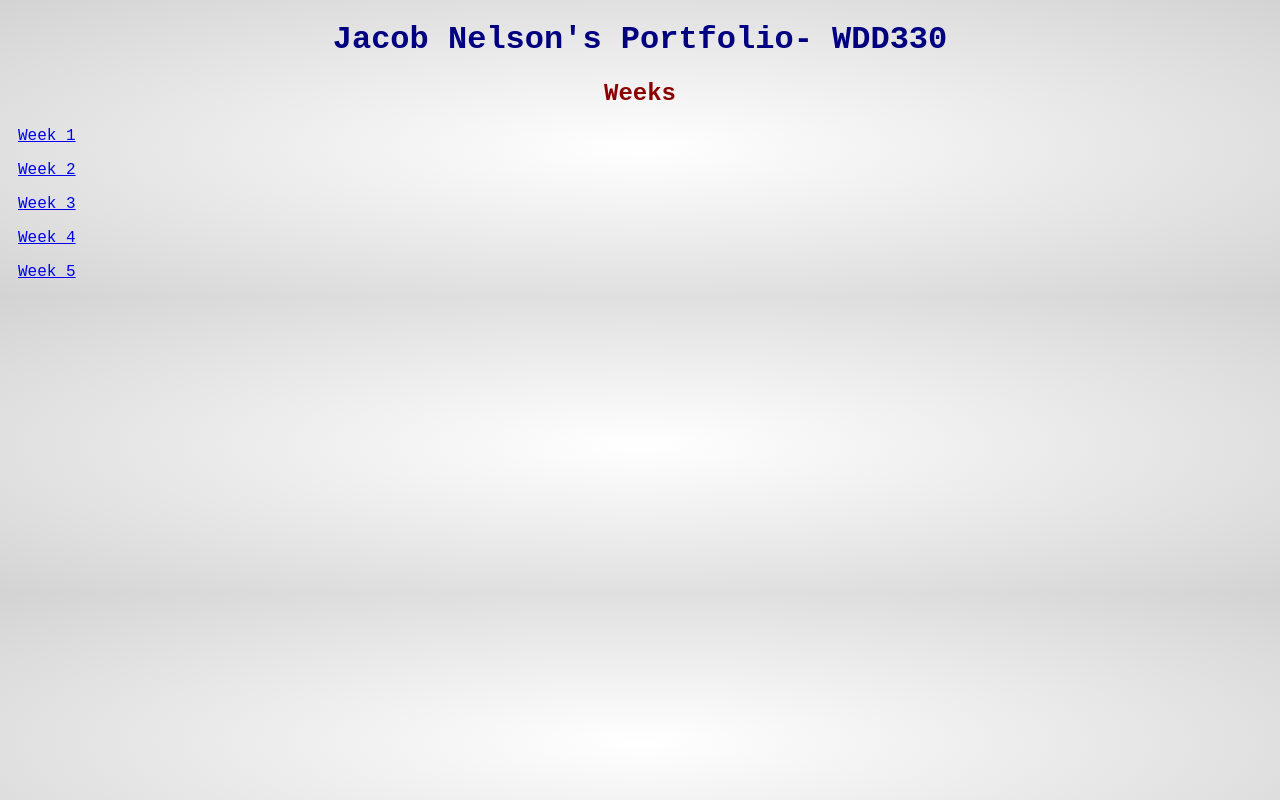
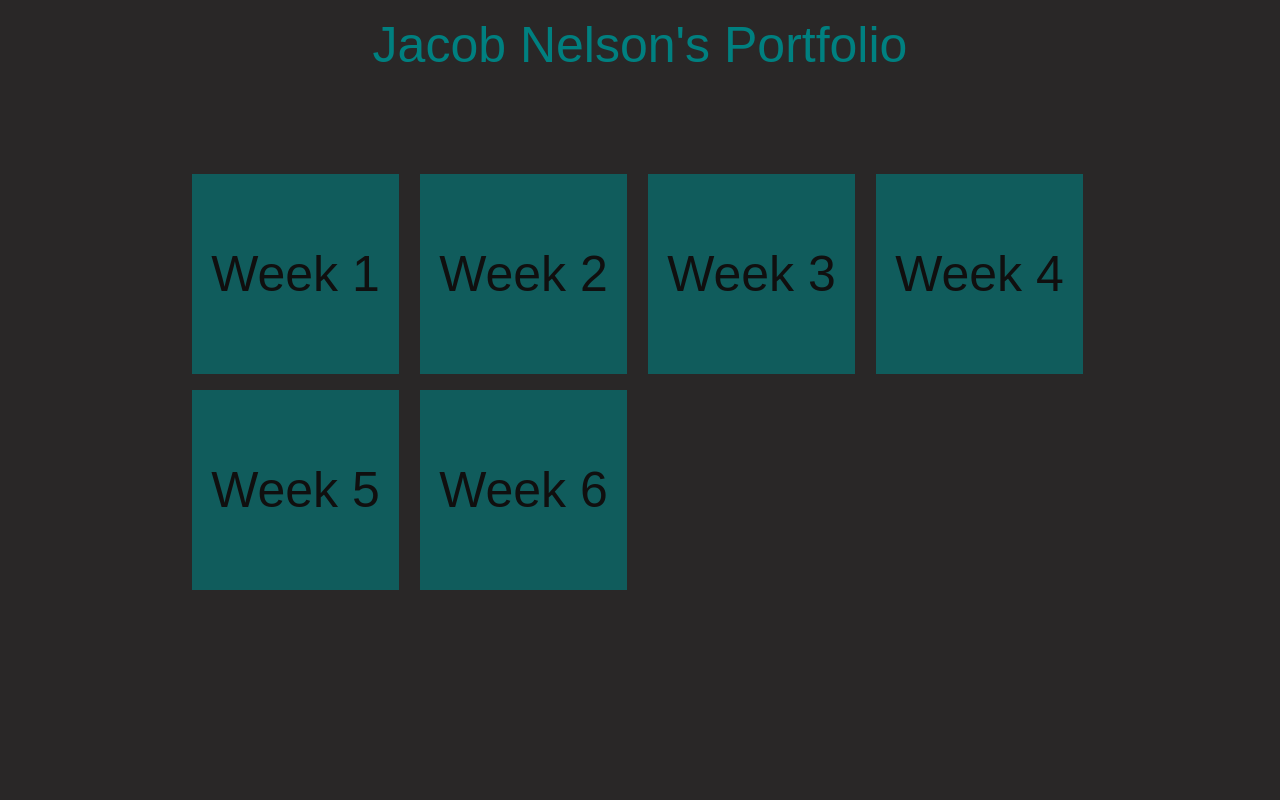
Before and after one commit to Regolith247/WDD330, a plain HTML site: page index.html in a window 1280 px wide. Drawn offline with Linux system fonts and the light colour scheme.

Commit message:
Amended version

```diff
--- a/index.html
+++ b/index.html
@@ -2,31 +2,29 @@
 <html lang="en">
 <head>
     <meta charset="UTF-8">
+    <meta name= "viewport" content="width=device-width, initial-scale=1.0" />
     <title> WDD330 Portfolio</title>
     <link rel="stylesheet" href="portfolio.css">
 </head>
 <body>
-<h1>Jacob Nelson's Portfolio- WDD330 </h1>
+    <script>
 
-<div class= "div1">
-    <h2>Weeks</h2>
 
-    <p>
-        <a href="week1.html">Week 1</a>
-    </p>
-    <p>
-        <a href="week2.html">Week 2</a>
-    </p>
-    <p>
-        <a href="week3.html">Week 3</a>
-    </p>
-    <p>
-        <a href="week4.html">Week 4</a>
-    </p>
-    <p>
-        <a href="week5.html">Week 5</a>
-    </p>
-</div>
+    </script>
+
+    <div class= "h2">
+        Jacob Nelson's Portfolio
+    </div>
+    <div class="grid">
+
+        <div class="week" onclick='location.href = "week1.html" '> Week 1</div>
+        <div class="week"  onclick='location.href = "week2.html" '> Week 2</div>
+        <div class="week"  onclick='location.href = "week3.html" '> Week 3</div>
+        <div class="week"  onclick='location.href = "week4.html" '> Week 4</div>
+        <div class="week"  onclick='location.href = "week5.html" '> Week 5</div>
+        <div class="week"  onclick='location.href = "week6.html" '> Week 6</div>
+
+      </div>
 
 </body>
 </html>
--- a/portfolio.css
+++ b/portfolio.css
@@ -1,66 +1,68 @@
-.img {
-    display: block;
-    margin-left: auto;
-    margin-right: auto;
-    width: 20%;
+body {
+  margin: 0 auto;
+  max-width: 56em;
+  padding: 1em 0;
+  background-color: rgb(41, 39, 39);
 }
-body
-{
-    background-image: radial-gradient(white, lightgray );
-    font-family: 'Courier New', Courier, monospace;
+
+.h2{
+  text-align:  center;
+  font-family: sans-serif;
+  font-size: 50px;
+  color: teal;
+
 }
-  title{
-      color: navy;
-      text-align: center;
-      padding-bottom: 20px;
+
+.grid {
+  /* Grid Fallback */
+  display: flex;
+  flex-wrap: wrap;
+  margin-top: 100px;
+
+  /* Supports Grid */
+  display: grid;
+  grid-template-columns: repeat(auto-fill, minmax(200px, 1fr));
+  grid-auto-rows: minmax(150px, auto);
+  grid-gap: 1em;
 }
-  .div{
-      position: static;
-      background-color: dimgray;
-      border: 1px solid;
-      padding: 10px;
-      box-shadow: 5px 10px 15px black;
-      border-radius: 15px;
+
+.week {
+  /* Demo-Specific Styles */
+  background-color: teal;
+  display: flex;
+  align-items: center;
+  justify-content: center;
+  height: 200px;
+  font-size: 50px;
+  font-family: sans-serif;
+  opacity: 0.6;
+  color:black
+
+
+  /* Flex Fallback */
+  margin-left: 5px;
+  margin-right: 5px;
+  flex: 1 1 200px;
 }
-  .div2{
-      text-align: center;
-      border-color: black;
-      border:1px solid;
-      padding: 10px;
-      border-radius: 10px;
+
+.week:hover{
+    /* Demo-Specific Styles */
+
+    font-size: 55px;
+    background-color: blue;
+    opacity: 1;
+
+    /* Flex Fallback */
+    margin-left: 5px;
+    margin-right: 5px;
+    flex: 1 1 200px;
   }
-  .div3{
-   margin-left: auto;
-   margin-right: auto;
 }
-  h1 {
-    color: navy;
-    text-align: center;
+
+
+/* If Grid is supported, remove the margin we set for the fallback */
+@supports (display: grid) {
+  .module {
+    margin: 0;
   }
-  h2  {
-      color: darkred;
-      text-align: center;
 }
-  p   {
-      color: black;
-      padding-left: 10px;
-  }
-  .footer {
-    position: static;
-    left: 0;
-    bottom: 0;
-    width: 100%;
-    color: black;
-    text-align: center;
-    border-color: black;
-    border-radius: 10px;
-    border: 1px solid;
-  }
-    .header {
-        padding: 60px;
-        text-align: center;
-        background: gray;
-        color: black;
-        font-size: 30px;
-        border-radius: 10px;
-      }
```
Also changed, not shown: week4.html (+6 -5 lines). Lines whose indentation alone changed are shown as unchanged.
